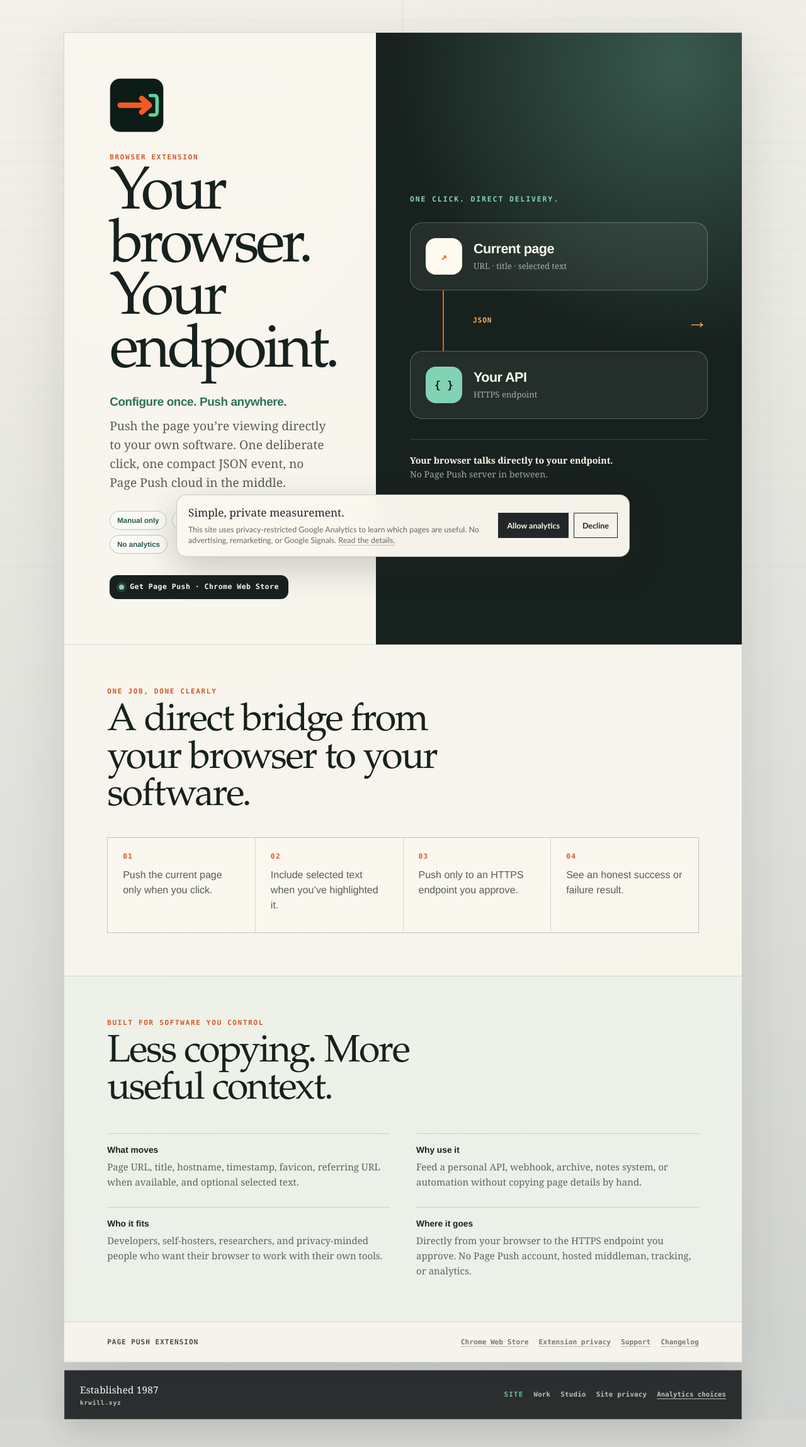
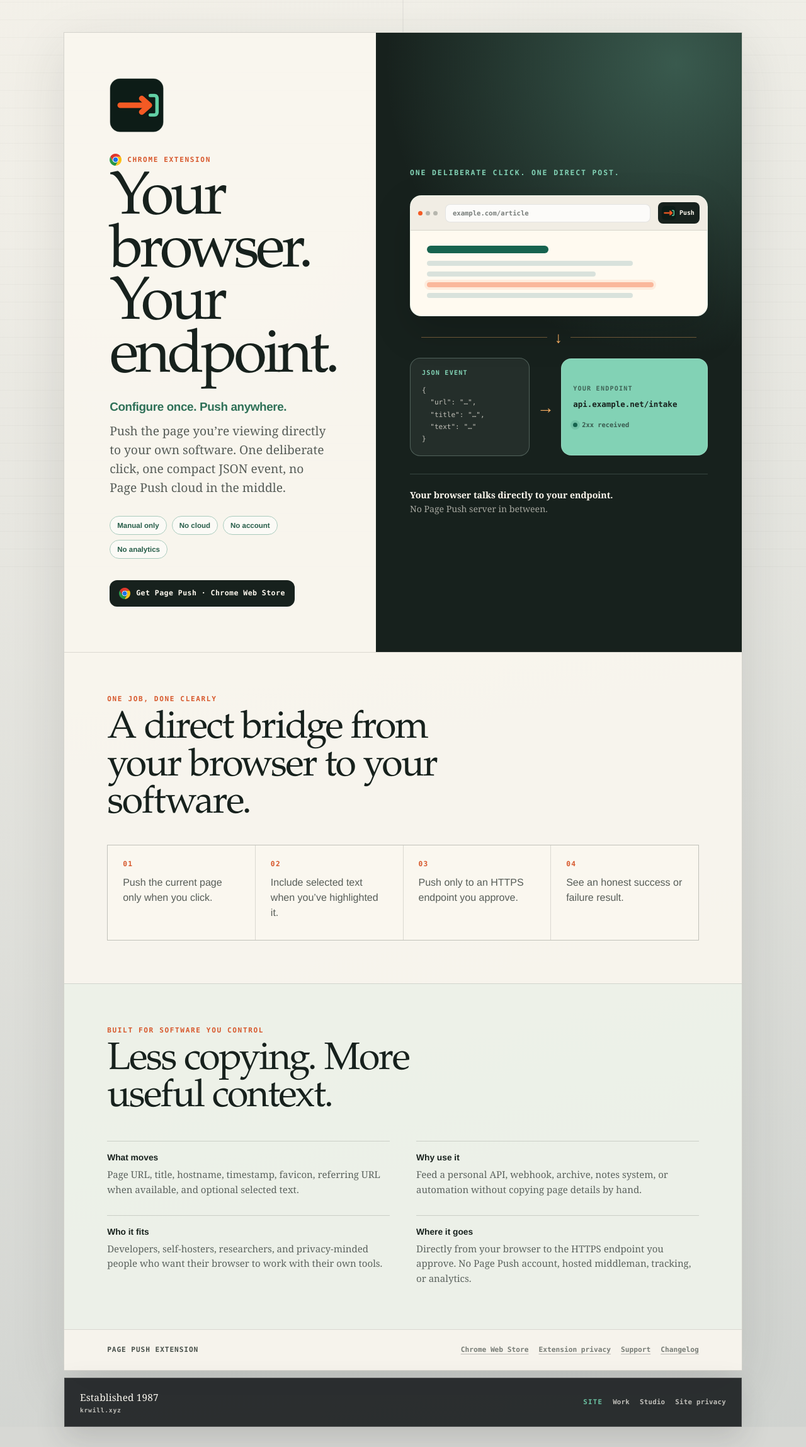
Before and after one commit to krwillxyz/krwillxyz.github.io, a Jekyll site: the page built from products/page-push/index.md, in a window 1280 px wide. Shown: the whole page at 63% size. Built offline with Jekyll 4.4.1, drawn with Linux system fonts in a browser that asks for light colours.

Commit message:
Refine Page Push platform and delivery flow

```diff
--- a/assets/products/products.css
+++ b/assets/products/products.css
@@ -524,6 +524,16 @@
   box-shadow: 0 0 0 4px rgba(130, 210, 181, 0.17);
 }
 
+.release-status.page-push-status::before {
+  content: none;
+}
+
+.page-push-status img {
+  width: 18px;
+  height: 18px;
+  flex: 0 0 auto;
+}
+
 .page-push-demo {
   display: flex;
   flex-direction: column;
@@ -543,69 +553,217 @@
   text-transform: uppercase;
 }
 
-.flow-node {
+.push-flow-stage {
   display: grid;
-  grid-template-columns: 58px minmax(0, 1fr);
-  gap: 18px;
+  gap: 0;
+}
+
+.push-browser-window {
+  overflow: hidden;
+  border: 1px solid rgba(199, 232, 220, 0.34);
+  border-radius: 18px;
+  background: #fffaf0;
+  box-shadow: 0 22px 60px rgba(0, 0, 0, 0.17);
+}
+
+.push-browser-bar {
+  display: grid;
+  grid-template-columns: auto minmax(0, 1fr) auto;
+  gap: 12px;
   align-items: center;
-  padding: 24px;
-  border: 1px solid rgba(199, 232, 220, 0.3);
-  border-radius: 20px;
+  min-height: 52px;
+  padding: 10px 12px;
+  border-bottom: 1px solid rgba(23, 33, 29, 0.12);
+  background: #f1ede4;
+}
+
+.push-browser-controls {
+  display: flex;
+  gap: 5px;
+}
+
+.push-browser-controls i {
+  width: 7px;
+  height: 7px;
+  border-radius: 50%;
+  background: rgba(23, 33, 29, 0.27);
+}
+
+.push-browser-controls i:first-child {
+  background: #f45a24;
+}
+
+.push-address {
+  min-width: 0;
+  overflow: hidden;
+  padding: 8px 11px;
+  border: 1px solid rgba(23, 33, 29, 0.1);
+  border-radius: 8px;
+  background: rgba(255, 255, 255, 0.76);
+  color: rgba(23, 33, 29, 0.58);
+  font: 650 0.66rem/1 ui-monospace, "SFMono-Regular", Menlo, monospace;
+  text-overflow: ellipsis;
+  white-space: nowrap;
+}
+
+.push-toolbar-action {
+  display: inline-flex;
+  gap: 6px;
+  align-items: center;
+  padding: 6px 8px 6px 6px;
+  border-radius: 8px;
+  background: #17211d;
+  color: #fffaf0;
+  font: 750 0.62rem/1 ui-monospace, "SFMono-Regular", Menlo, monospace;
+}
+
+.push-toolbar-action img {
+  width: 22px;
+  height: 22px;
+  border-radius: 5px;
+}
+
+.push-page-preview {
+  display: grid;
+  gap: 9px;
+  padding: 24px 26px 28px;
+}
+
+.push-page-preview i {
+  width: 78%;
+  height: 8px;
+  border-radius: 99px;
+  background: #d9e2dc;
+}
+
+.push-page-preview i:nth-child(3) {
+  width: 64%;
+}
+
+.push-page-preview .push-page-heading {
+  width: 46%;
+  height: 12px;
+  margin-bottom: 3px;
+  background: #17634f;
+}
+
+.push-page-preview .push-selection {
+  width: 86%;
+  background: rgba(244, 90, 36, 0.42);
+  box-shadow: 0 0 0 4px rgba(244, 90, 36, 0.09);
+}
+
+.push-transport {
+  display: grid;
+  grid-template-columns: 1fr auto 1fr;
+  gap: 12px;
+  align-items: center;
+  min-height: 66px;
+  padding: 0 18px;
+  color: #f8ad62;
+  font: 800 0.65rem/1.2 ui-monospace, "SFMono-Regular", Menlo, monospace;
+  letter-spacing: 0.09em;
+  text-transform: uppercase;
+}
+
+.push-transport::before,
+.push-transport::after {
+  content: "";
+  height: 1px;
+  background: rgba(248, 173, 98, 0.38);
+}
+
+.push-transport span {
+  display: none;
+}
+
+.push-transport i {
+  font: normal 1.5rem/1 Georgia, serif;
+}
+
+.push-transport small {
+  position: absolute;
+  left: -9999px;
+}
+
+.push-delivery-row {
+  display: grid;
+  grid-template-columns: minmax(0, 0.9fr) 30px minmax(0, 1.1fr);
+  gap: 10px;
+  align-items: center;
+}
+
+.push-json-card,
+.push-endpoint-card {
+  min-width: 0;
+  min-height: 154px;
+  padding: 18px;
+  border: 1px solid rgba(199, 232, 220, 0.28);
+  border-radius: 16px;
+}
+
+.push-json-card {
   background: rgba(255, 255, 255, 0.06);
   color: #fffaf0;
 }
 
-.flow-node-icon {
-  display: grid;
-  place-items: center;
-  width: 58px;
-  height: 58px;
-  border-radius: 16px;
-  background: #fffaf0;
-  color: #f45a24;
-  font: 850 1.05rem/1 ui-monospace, "SFMono-Regular", Menlo, monospace;
+.push-json-card span,
+.push-endpoint-card span {
+  display: block;
+  margin-bottom: 12px;
+  color: #82d2b5;
+  font: 800 0.63rem/1 ui-monospace, "SFMono-Regular", Menlo, monospace;
+  letter-spacing: 0.12em;
+  text-transform: uppercase;
 }
 
-.flow-endpoint .flow-node-icon {
+.push-json-card code {
+  color: rgba(255, 250, 240, 0.72);
+  font: 0.69rem/1.55 ui-monospace, "SFMono-Regular", Menlo, monospace;
+}
+
+.push-delivery-arrow {
+  color: #f8ad62;
+  font: normal 1.7rem/1 Georgia, serif;
+  text-align: center;
+}
+
+.push-endpoint-card {
+  display: flex;
+  flex-direction: column;
+  justify-content: center;
   background: #82d2b5;
   color: #17211d;
 }
 
-.flow-node b,
-.flow-node small {
-  display: block;
+.push-endpoint-card span {
+  color: rgba(23, 33, 29, 0.62);
 }
 
-.flow-node b {
-  font-size: 1.35rem;
-  letter-spacing: -0.025em;
+.push-endpoint-card b {
+  overflow-wrap: anywhere;
+  font: 800 0.78rem/1.35 ui-monospace, "SFMono-Regular", Menlo, monospace;
 }
 
-.flow-node small {
-  margin-top: 5px;
-  color: rgba(255, 250, 240, 0.62);
-  font: 0.82rem/1.4 Georgia, serif;
+.push-endpoint-card small {
+  display: flex;
+  gap: 7px;
+  align-items: center;
+  margin-top: 18px;
+  color: rgba(23, 33, 29, 0.68);
+  font: 700 0.65rem/1 ui-monospace, "SFMono-Regular", Menlo, monospace;
 }
 
-.flow-path {
-  display: grid;
-  grid-template-columns: 1fr auto;
-  align-items: center;
-  min-height: 96px;
-  margin-left: 52px;
-  padding-left: 46px;
-  border-left: 2px solid #f45a24;
-  color: #f8ad62;
-  font: 800 0.7rem/1.2 ui-monospace, "SFMono-Regular", Menlo, monospace;
-  letter-spacing: 0.08em;
-}
-
-.flow-path i {
-  font: normal 2rem/1 Georgia, serif;
+.push-endpoint-card small i {
+  width: 7px;
+  height: 7px;
+  border-radius: 50%;
+  background: #17634f;
+  box-shadow: 0 0 0 4px rgba(23, 99, 79, 0.14);
 }
 
 .flow-proof {
-  margin: 32px 0 0;
+  margin: 28px 0 0;
   padding-top: 22px;
   border-top: 1px solid rgba(199, 232, 220, 0.18);
   color: rgba(255, 250, 240, 0.62);
@@ -874,8 +1032,10 @@
   .page-push-demo,
   .pageprint-copy,
   .pageprint-demo,
-  .flow-node,
-  .flow-node div {
+  .push-browser-window,
+  .push-delivery-row,
+  .push-json-card,
+  .push-endpoint-card {
     min-width: 0;
   }
 
@@ -950,8 +1110,7 @@
     margin-bottom: 22px;
   }
 
-  .page-push-lede,
-  .flow-node small {
+  .page-push-lede {
     overflow-wrap: anywhere;
   }
 
@@ -963,26 +1122,47 @@
     white-space: normal;
   }
 
-  .flow-node {
-    grid-template-columns: 48px minmax(0, 1fr);
-    gap: 14px;
-    padding: 18px;
+  .push-browser-bar {
+    grid-template-columns: auto minmax(0, 1fr) auto;
+    gap: 8px;
+    padding: 9px;
   }
 
-  .flow-node-icon {
-    width: 48px;
-    height: 48px;
-    border-radius: 13px;
+  .push-browser-controls {
+    display: none;
   }
 
-  .flow-path {
-    min-height: 76px;
-    margin-left: 42px;
-    padding-left: 36px;
+  .push-address {
+    font-size: 0.59rem;
+  }
+
+  .push-toolbar-action b {
+    display: none;
+  }
+
+  .push-toolbar-action {
+    padding: 5px;
+  }
+
+  .push-page-preview {
+    padding: 22px;
+  }
+
+  .push-delivery-row {
+    grid-template-columns: 1fr;
+  }
+
+  .push-json-card,
+  .push-endpoint-card {
+    min-height: 138px;
+  }
+
+  .push-delivery-arrow {
+    transform: rotate(90deg);
   }
 
   .flow-proof {
-    margin-top: 24px;
+    margin-top: 26px;
   }
 
   .product-card {
--- a/products/page-push/index.md
+++ b/products/page-push/index.md
@@ -13,18 +14,33 @@ social_image: /assets/products/page-push/social-card-0.1.7.png
     <section class="page-push-hero">
       <div class="page-push-copy">
         <img class="page-push-mark" src="/assets/products/page-push/icon-0.1.2.png" alt="Page Push">
-        <p class="product-kicker">browser extension</p>
+        <p class="product-kicker platform-kicker"><img src="/assets/platform/chrome-logo-m100.svg" alt="">Chrome extension</p>
         <h1>Your browser. Your endpoint.</h1>
         <p class="page-push-slogan">Configure once. Push anywhere.</p>
         <p class="page-push-lede">Push the page you’re viewing directly to your own software. One deliberate click, one compact JSON event, no Page Push cloud in the middle.</p>
         <div class="trust-facts" aria-label="Page Push trust facts"><span>Manual only</span><span>No cloud</span><span>No account</span><span>No analytics</span></div>
-        <a class="release-status" href="https://chromewebstore.google.com/detail/knilajejnnkcfapaibggchnakannjeda?utm_source=item-share-cb" target="_blank" rel="noreferrer">Get Page Push · Chrome Web Store</a>
+        <a class="release-status page-push-status" href="https://chromewebstore.google.com/detail/knilajejnnkcfapaibggchnakannjeda?utm_source=item-share-cb" target="_blank" rel="noreferrer"><img src="/assets/platform/chrome-logo-m100.svg" alt="">Get Page Push · Chrome Web Store</a>
       </div>
       <figure class="page-push-demo" aria-label="Page Push direct delivery flow">
-        <figcaption>One click. Direct delivery.</figcaption>
-        <div class="flow-node flow-browser"><span class="flow-node-icon">↗</span><div><b>Current page</b><small>URL · title · selected text</small></div></div>
-        <div class="flow-path"><span>JSON</span><i aria-hidden="true">→</i></div>
-        <div class="flow-node flow-endpoint"><span class="flow-node-icon">{ }</span><div><b>Your API</b><small>HTTPS endpoint</small></div></div>
+        <figcaption>One deliberate click. One direct POST.</figcaption>
+        <div class="push-flow-stage">
+          <div class="push-browser-window">
+            <div class="push-browser-bar">
+              <span class="push-browser-controls" aria-hidden="true"><i></i><i></i><i></i></span>
+              <span class="push-address">example.com/article</span>
+              <span class="push-toolbar-action"><img src="/assets/products/page-push/icon-0.1.2.png" alt=""><b>Push</b></span>
+            </div>
+            <div class="push-page-preview" aria-hidden="true">
+              <i class="push-page-heading"></i><i></i><i></i><i class="push-selection"></i><i></i>
+            </div>
+          </div>
+          <div class="push-transport"><span>HTTPS POST</span><i aria-hidden="true">↓</i><small>application/json</small></div>
+          <div class="push-delivery-row">
+            <div class="push-json-card"><span>JSON event</span><code>{<br>&nbsp;&nbsp;"url": "…",<br>&nbsp;&nbsp;"title": "…",<br>&nbsp;&nbsp;"text": "…"<br>}</code></div>
+            <i class="push-delivery-arrow" aria-hidden="true">→</i>
+            <div class="push-endpoint-card"><span>Your endpoint</span><b>api.example.net/intake</b><small><i></i> 2xx received</small></div>
+          </div>
+        </div>
         <p class="flow-proof"><strong>Your browser talks directly to your endpoint.</strong><br>No Page Push server in between.</p>
       </figure>
     </section>
```
Also changed, not shown: other parts of products/page-push/index.md (+1 -0 lines), products/page-push/changelog/index.md (+1 -0 lines), products/page-push/privacy/index.md (+2 -0 lines), products/page-push/support/index.md (+1 -0 lines), work/index.md (+1 -1 lines).
